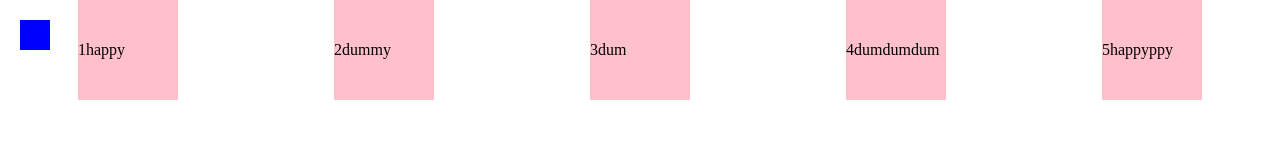
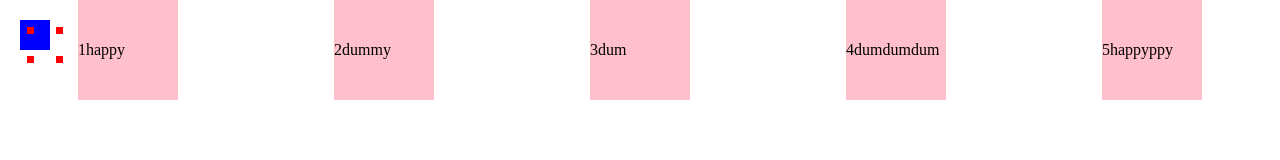
Before and after one commit to CHEWCHEWW/react-web-editor, a React app: page / in a window 1280 px wide. Shown: the top 160 px of the page. Built offline with nearby package versions, Linux system fonts and the light colour scheme.

Commit message:
[ADD]: Resize Component basic ui

```diff
--- a/src/components/App/index.tsx
+++ b/src/components/App/index.tsx
@@ -2,12 +2,14 @@ import React from "react";
 
 import DnDDummy from "../DnDDummy";
 import Dummy from "../Dummy";
+import ResizeDummy from "../ResizeDummy";
 
 const App = (): React.ReactElement => {
   return (
     <>
       <Dummy left={20} top={20} />
       <DnDDummy />
+      <ResizeDummy top={30} left={30} width={30} height={30} />
     </>
   );
 };
--- a/src/components/DnDDummy/index.tsx
+++ b/src/components/DnDDummy/index.tsx
@@ -1,4 +1,4 @@
-import React, { useState } from "react";
+import React from "react";
 import styled from "styled-components";
 
 import { DragListContent } from "../../types/ui";
@@ -12,7 +12,7 @@ const items: DragListContent[] = [
   { number: "5", title: "happyppy" }
 ];
 
-const DnDDummy = (): React.ReactElement => {
+const DnDDummy: React.FC = (): React.ReactElement => {
   const {
     handleDragStart,
     handleDragOver,
--- /dev/null
+++ b/src/components/ResizeDummy/index.tsx
@@ -0,0 +1,84 @@
+import React from "react";
+import styled from "styled-components";
+
+import { ComponentLocation } from "../../types/ui";
+import { DIRECTIIONS } from "../../constants/location";
+
+interface ComponentStyleInformation extends ComponentLocation {
+  width: number
+  height: number
+}
+
+const ResizeDummy: React.FC<ComponentStyleInformation> = ({
+  width,
+  height,
+  top,
+  left,
+}): React.ReactElement => {
+  return (
+    <Wrapper
+      width={width}
+      height={height}
+      top={top}
+      left={left}
+    >
+      <ResizeHandlersWrapper>
+        {DIRECTIIONS.map((item) => (
+          <div key={item} className={item} />
+        ))}
+      </ResizeHandlersWrapper>
+    </Wrapper>
+  );
+};
+
+const Wrapper =
+  styled.div.attrs <
+  ComponentStyleInformation >
+  (({ width, height, left, top }) => ({
+    style: {
+      top: `${top}px`,
+      left: `${left}px`,
+      width: `${width}px`,
+      height: `${height}px`,
+    },
+  })) <
+  ComponentStyleInformation >
+  `
+  position: absolute;
+`;
+
+const ResizeHandlersWrapper = styled.div`
+  .top-left {
+    top: -3px;
+    left: -3px;
+    cursor: nw-resize;
+  }
+
+  .top-right {
+    top: -3px;
+    right: -3px;
+    cursor: ne-resize;
+  }
+
+  .bottom-left {
+    bottom: -3px;
+    left: -3px;
+    cursor: sw-resize;
+  }
+
+  .bottom-right {
+    bottom: -3px;
+    right: -3px;
+    cursor: se-resize;
+  }
+
+  > * {
+    width: 7px;
+    height: 7px;
+    background-color: red;
+    position: absolute;
+    z-index: 1;
+  }
+`;
+
+export default ResizeDummy;
--- /dev/null
+++ b/src/constants/location.ts
@@ -0,0 +1,13 @@
+const TOP_LEFT = "top-left";
+const TOP_RIGHT = "top-right";
+const BOTTOM_LEFT = "bottom-left";
+const BOTTOM_RIGHT = "bottom-right";
+
+export const DIRECTION = {
+  TOP_LEFT,
+  TOP_RIGHT,
+  BOTTOM_LEFT,
+  BOTTOM_RIGHT,
+};
+
+export const DIRECTIIONS = [TOP_LEFT, TOP_RIGHT, BOTTOM_LEFT, BOTTOM_RIGHT];
```
Also changed, not shown: src/types/ui.ts (+7 -0 lines).
